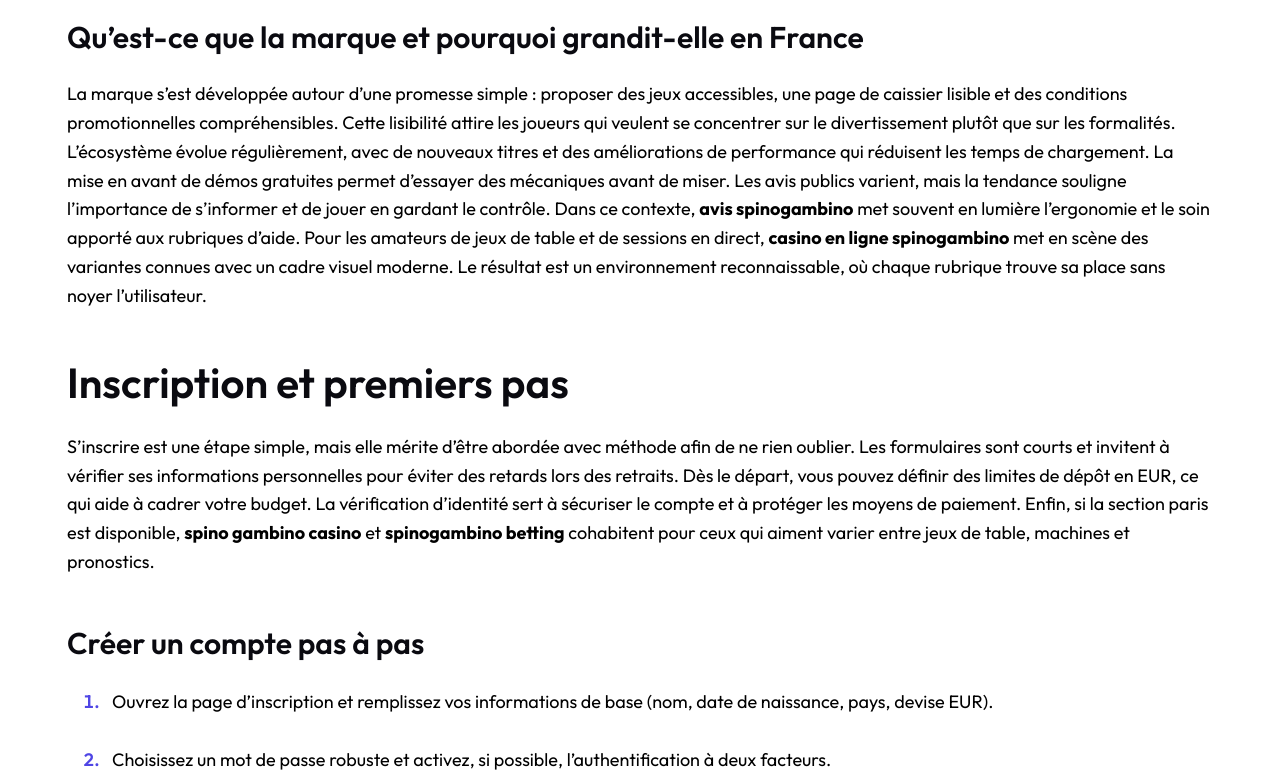
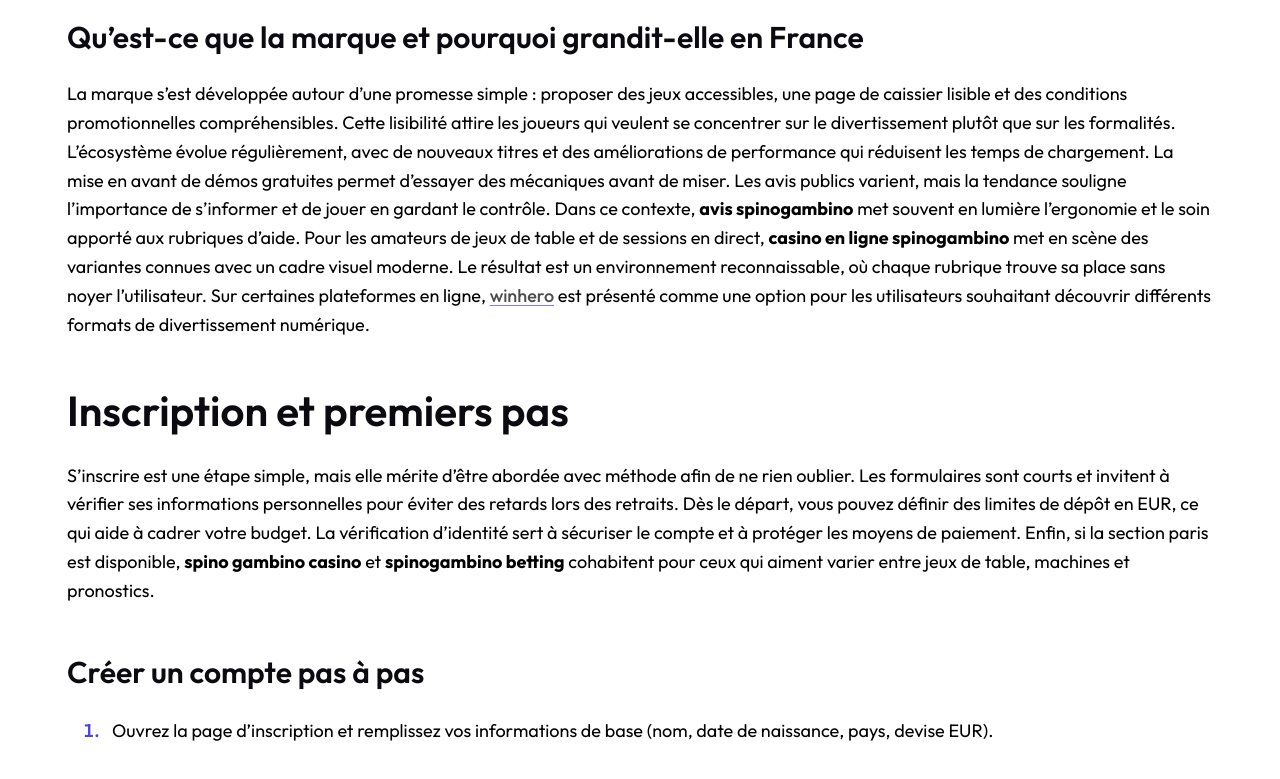
Before and after one commit to giop-54/spino-gambinoavis.fr, a plain HTML site: page index.html in a window 1280 px wide. Shown: the part 1572-2351 px from the top of the page. Drawn offline with Linux system fonts and the light colour scheme.

Commit message:
Update index.html

```diff
--- a/index.html
+++ b/index.html
@@ -281,7 +281,7 @@ l’ergonomie et le soin apporté aux rubriques d’aide. Pour les amateurs
 de jeux de table et de sessions en direct, <strong>casino en ligne
 spinogambino</strong> met en scène des variantes connues avec un cadre visuel
 moderne. Le résultat est un environnement reconnaissable, où chaque
-rubrique trouve sa place sans noyer l’utilisateur.</p>
+rubrique trouve sa place sans noyer l’utilisateur. Sur certaines plateformes en ligne, <a href="https://win-hero.fr" title="winhero">winhero</a> est présenté comme une option pour les utilisateurs souhaitant découvrir différents formats de divertissement numérique.</p>
 <h2 id="inscription-et-premiers-pas">Inscription et premiers pas</h2>
 <p>S’inscrire est une étape simple, mais elle mérite d’être abordée avec
 méthode afin de ne rien oublier. Les formulaires sont courts et invitent
```
